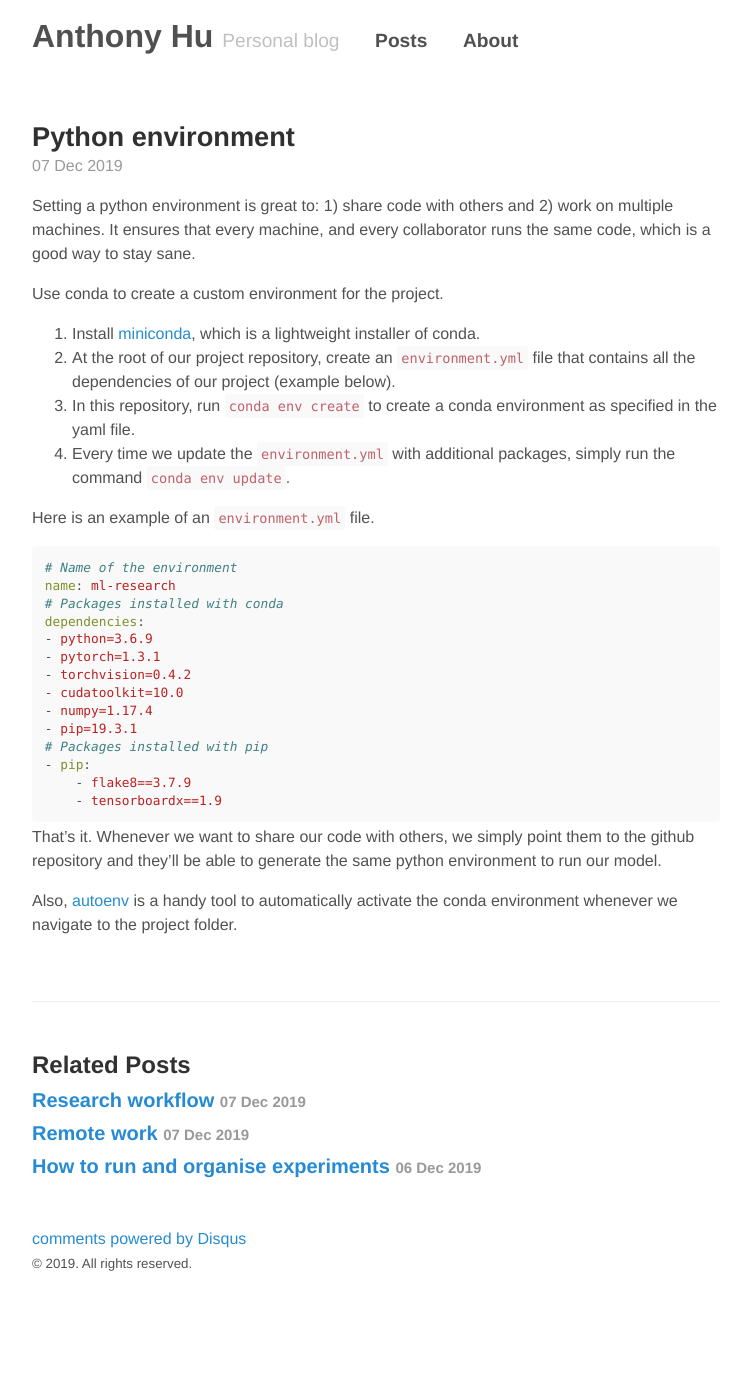
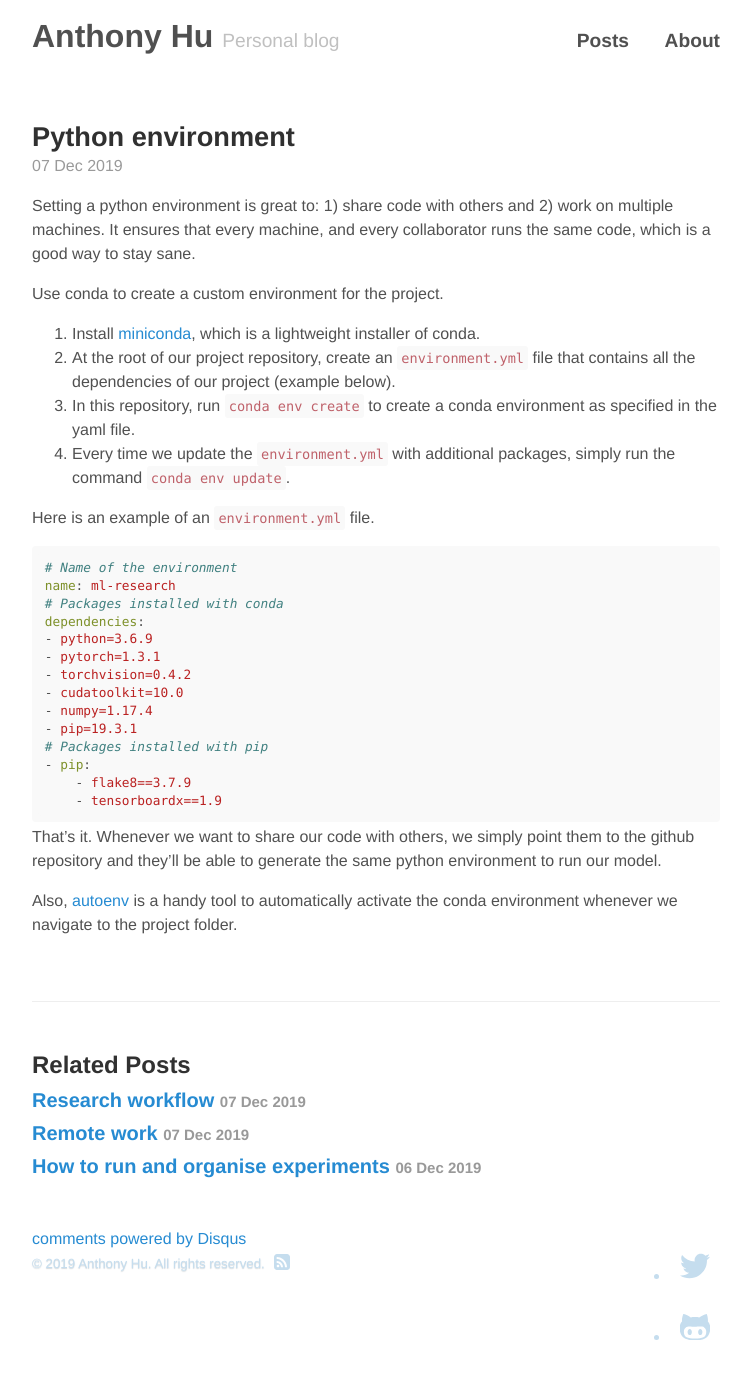
Before and after one commit to anthonyhu/anthonyhu.github.io, a Jekyll site: the page built from _posts/2019-12-07-python-environment.md, in a window 1280 px wide. Shown: the whole page, without its empty margins (264-1015 px from the left). Built offline with Jekyll 4.4.1, drawn with Linux system fonts in a browser that asks for light colours; comment, search, counter and statistics services are not loaded; before the commit the page ends 1307 px from its top, so only the background shows below that.

Commit message:
Add footer with social media

```diff
--- /dev/null
+++ b/_includes/footer.html
@@ -0,0 +1,26 @@
+<footer class="site-footer clearfix" role="contentinfo">
+<div class="site-footer--primary clearfix">
+  <small><p class="site-footer--copyright">&copy; {{ site.time | date: "%Y" }} Anthony Hu. All rights reserved.</p></small>
+  <a class="site-footer--feed" href="/atom.xml" title="Subscribe to my RSS feed">
+    {% include icons/icon-rss.svg %}
+    <span class="visuallyhidden">RSS Feed</span>
+  </a>
+</div>
+
+<div class="site-footer--secondary">
+  <ul class="site-footer--icons list-inline">
+    <li class="site-footer--icons__item">
+      <a class="site-footer--icons__anchor site-footer--icons__icon" href="https://twitter.com/hu_anth">
+        {% include icons/icon-twitter.svg %}
+        <span class="site-footer--icons--title">Twitter</span>
+      </a>
+    </li>
+    <li class="site-footer--icons__item">
+      <a class="site-footer--icons__anchor site-footer--icons__icon" href="https://github.com/anthonyhu">
+        {% include icons/icon-github.svg %}
+        <span class="site-footer--icons--title">GitHub</span>
+      </a>
+    </li>
+  </ul>
+</div>
+</footer>
--- a/_includes/head.html
+++ b/_includes/head.html
@@ -21,5 +21,5 @@
   <link rel="shortcut icon" href="{{ site.baseurl }}/public/small_icon.png">
 
   <!-- RSS -->
-  <link rel="alternate" type="application/atom+xml" title="{{ site.title }}" href="{{ site.baseurl }}/atom.xml">
+  <!-- <link rel="alternate" type="application/atom+xml" title="{{ site.title }}" href="{{ site.baseurl }}/atom.xml"> -->
 </head>
--- a/_layouts/default.html
+++ b/_layouts/default.html
@@ -11,9 +11,11 @@
         <h3 class="masthead-title">
           <a href="/" title="Home">{{ site.title }}</a>
           <small>{{ site.tagline }}</small>
-          {% for page in site.pages_list %}
-              &nbsp;&nbsp;&nbsp;<small-list><a href="{{ page[1]  }}">{{ page[0] }}</a></small-list>
-          {% endfor %}
+          <div style="float: right">
+            {% for page in site.pages_list %}
+                &nbsp;&nbsp;&nbsp;<small-list><a href="{{ page[1]  }}">{{ page[0] }}</a></small-list>
+            {% endfor %}
+          </div>
         </h3>
 
       </header>
@@ -25,11 +27,7 @@
       <!-- Discuss comments -->
       {% include comments.html %}
 
-      <footer class="footer">
-        <small>
-          &copy; <time datetime="{{ site.time | date_to_xmlschema }}">{{ site.time | date: '%Y' }}</time>. All rights reserved.
-        </small>
-      </footer>
+      {% include footer.html %}
     </div>
 
   </body>
--- /dev/null
+++ b/_sass/_footer.scss
@@ -0,0 +1,228 @@
+// Colors
+// ==========================================================================
+
+// Reds
+$red: #e74c3c;
+$red-lightest: lighten($red, 36);
+$red-lighter: lighten($red, 24);
+$red-light: lighten($red, 12);
+$red-dark: darken($red, 12);
+$red-darker: darken($red, 24);
+$red-darkest: darken($red, 36);
+
+// Oranges
+$orange: #e67e22;
+$orange-lightest: lighten($orange, 36);
+$orange-lighter: lighten($orange, 24);
+$orange-light: lighten($orange, 12);
+$orange-dark: darken($orange, 12);
+$orange-darker: darken($orange, 24);
+$orange-darkest: darken($orange, 36);
+
+// Yellows
+$yellow: #f1c40f;
+$yellow-lightest: lighten($yellow, 36);
+$yellow-lighter: lighten($yellow, 24);
+$yellow-light: lighten($yellow, 12);
+$yellow-dark: darken($yellow, 12);
+$yellow-darker: darken($yellow, 24);
+$yellow-darkest: darken($yellow, 36);
+
+// Greens
+$green: #2ecc71;
+$green-lightest: lighten($green, 36);
+$green-lighter: lighten($green, 24);
+$green-light: lighten($green, 12);
+$green-dark: darken($green, 12);
+$green-darker: darken($green, 24);
+$green-darkest: darken($green, 36);
+
+// Blues
+$blue: #3498db;
+$blue-lightest: lighten($blue, 36);
+$blue-lighter: lighten($blue, 24);
+$blue-light: lighten($blue, 12);
+$blue-dark: darken($blue, 12);
+$blue-darker: darken($blue, 24);
+$blue-darkest: darken($blue, 36);
+
+// White, black, and grays
+$white: #fff;
+$white-dark: #f6f6f6;
+$white-darker: #eee;
+$gray: #808080;
+$gray-lightest: lighten($gray, 36);
+$gray-lighter: lighten($gray, 24);
+$gray-light: lighten($gray, 12);
+$gray-dark: darken($gray, 12);
+$gray-darker: darken($gray, 24);
+$gray-darkest: darken($gray, 36);
+$black-lighter: #111;
+$black-light: #090909;
+$black: #000;
+
+// Text
+$color-text--color: mix($blue-dark, $gray-dark, 25%);
+$color-footer--color: mix($blue-lighter, $white-darker);
+
+//// Breakpoints
+//$breakpoints: (
+//    s: (480px, 767px),
+//    m: (768px, 959px),
+//    l: (960px, 1599px),
+//    xl: (1600px, 1799px),
+//    xxl: 1800px
+//);
+
+%visuallyhidden,
+.visuallyhidden { // Hide only visually, but have it available for screenreaders: h5bp.com/v
+  border: 0;
+  clip: rect(0 0 0 0);
+  height: 1px;
+  margin: -1px;
+  overflow: hidden;
+  padding: 0;
+  position: absolute;
+  width: 1px;
+
+  &.focusable {
+
+    &:active, // Extends the .visuallyhidden class to allow the element to be focusable when navigated to via the keyboard: h5bp.com/p
+    &:focus {
+      clip: auto;
+      height: auto;
+      margin: 0;
+      overflow: visible;
+      position: static;
+      width: auto;
+    }
+  }
+}
+
+// ==========================================================================
+// Footer
+// ==========================================================================
+
+.site-footer {
+  text-align: center;
+  color: $color-footer--color;
+  text-shadow: 0 1px 1px rgba($color-text--color, 0.25);
+
+  @include breakpoint(l) {
+    text-align: left;
+  }
+}
+
+// -------------------------------------
+//  Footer Primary
+// -------------------------------------
+
+.site-footer--primary {
+  display: inline-block;
+
+  @include breakpoint(l) {
+    float: left;
+    display: block;
+  }
+}
+
+.site-footer--copyright {
+  display: inline-block;
+  margin-right: 5px;
+}
+
+.site-footer--feed {
+  position: relative;
+  top: 2px;
+  display: inline-block;
+  width: 16px;
+  height: 16px;
+  line-height: 0;
+
+  &:hover,
+  &:focus {
+
+    .icon-rss--background {
+      opacity: 1;
+    }
+
+    .icon-rss--foreground {
+      fill: #ff6600;
+    }
+  }
+
+  .icon-rss {
+    width: inherit;
+    height: inherit;
+  }
+
+  .icon-rss--background {
+    fill: $white;
+    opacity: 0;
+    transition: opacity 0.2s;
+    backface-visibility: hidden;
+  }
+
+  .icon-rss--foreground {
+    fill: $color-footer--color;
+    transition: fill 0.2s;
+    backface-visibility: hidden;
+  }
+}
+
+
+// -------------------------------------
+//  Footer Secondary
+// -------------------------------------
+
+.site-footer--secondary {
+  margin-bottom: 6%;
+
+  @include breakpoint(l) {
+    float: right;
+    margin-bottom: 0;
+  }
+}
+
+.site-footer--icons {
+  text-align: center;
+}
+
+.site-footer--icons__anchor {
+  display: block;
+  color: inherit;
+
+  &:hover,
+  &:focus {
+    color: inherit;
+
+    .icon {
+      transform: scale(1.2);
+    }
+
+    .site-footer--icons--title {
+      opacity: 1;
+    }
+  }
+}
+
+.site-footer--icons__icon {
+
+  .icon {
+    width: 30px;
+    height: 30px;
+    transition: transform 0.2s;
+    backface-visibility: hidden;
+  }
+
+  .icon-foreground {
+    fill: $color-footer--color;
+  }
+}
+
+.site-footer--icons--title {
+  display: block;
+  opacity: 0;
+  transition: opacity 0.2s;
+  backface-visibility: hidden;
+}
--- /dev/null
+++ b/_sass/_mixins.scss
@@ -0,0 +1,23 @@
+// ==========================================================================
+// Mixins
+// ==========================================================================
+
+// Breakpoint
+// ==========================================================================
+@mixin breakpoint($point) {
+  @if $point == s {
+    @media (min-width: 480px) { @content; }
+  }
+  @if $point == m {
+    @media (min-width: 768px) { @content; }
+  }
+  @if $point == l {
+    @media (min-width: 960px) { @content; }
+  }
+  @if $point == xl {
+    @media (min-width: 1600px) { @content; }
+  }
+  @elseif $point == xxl {
+    @media (min-width: 1800px) { @content; }
+  }
+}
--- a/styles.scss
+++ b/styles.scss
@@ -17,6 +17,7 @@
 // Designed, built, and released under MIT license by @mdo. Learn more at
 // https://github.com/poole/poole.
 
+@import "mixins";
 @import "base";
 @import "type";
 @import "syntax";
@@ -26,3 +27,4 @@
 @import "posts";
 @import "pagination";
 @import "message";
+@import "footer";
```
Also changed, not shown: _posts/2019-12-07-research-workflow.md (+3 -0 lines), _includes/icons/icon-clock.svg (added), _includes/icons/icon-github.svg (added), _includes/icons/icon-rss.svg (added), _includes/icons/icon-tag.svg (added), _includes/icons/icon-tumblr.svg (added), _includes/icons/icon-twitter.svg (added), img/research-workflow.jpg (added).
